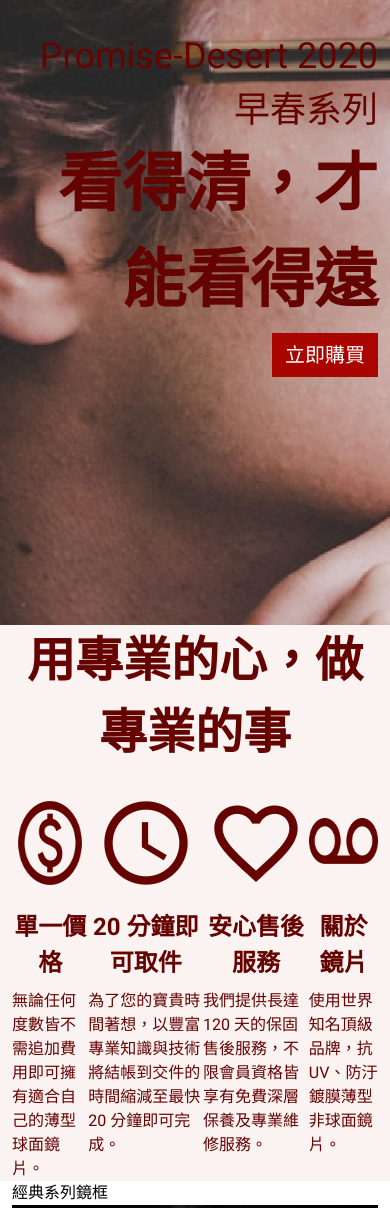
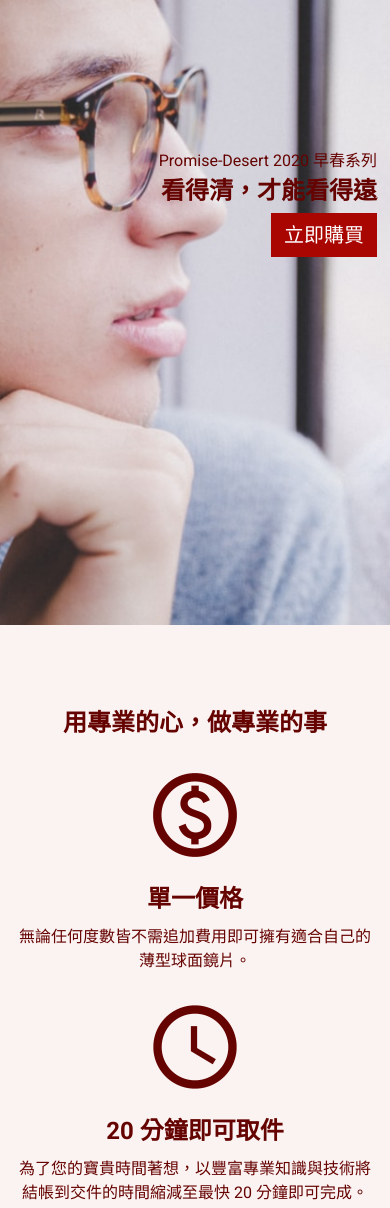
Before and after one commit to Delichaomoon/week3, a plain HTML site: page Index.html in a window 390 px wide. Shown: the part 400-1608 px from the top of the page. Drawn offline with nearby package versions, Linux system fonts and the light colour scheme.

Commit message:
service 之前 RWD 完成

```diff
--- a/Index.html
+++ b/Index.html
@@ -40,7 +40,7 @@
   </header>
 
 <!-- service -->
-  <section class="bg-bright service py-6">
+  <section class="bg-bright py-6 service">
     <div class="container text-secondary text-center">
       <h3 class="fz-2 fw-bold text-center mb-3">用專業的心，做專業的事</h3>
       <ul class="service-list flex jc-sb">
@@ -192,9 +192,9 @@
             <li class="me-4"><a href="#">常見問題</a></li>
           </ul>
           <ul class="flex icon">
-            <li class="ms-32"><a href="#"><img src="./image/footer/ic-social-fb.png" alt="fb"></a></li>
-            <li class="ms-32"><a href="#"><img src="./image/footer/ic_social_ig.png" alt="IG"></a></li>
-            <li class="ms-32"><a href="#"><img src="./image/footer/ic_social_line.png" alt="Line"></a></li>
+            <li class="ms32"><a href="#"><img src="./image/footer/ic-social-fb.png" alt="fb"></a></li>
+            <li class="ms32"><a href="#"><img src="./image/footer/ic_social_ig.png" alt="IG"></a></li>
+            <li class="ms32"><a href="#"><img src="./image/footer/ic_social_line.png" alt="Line"></a></li>
           </ul>
         </div>
 
@@ -208,13 +208,13 @@
             </li>
             <li class="flex aic ">
               <span class="material-symbols-outlined block me-2">mail</span>
-              <a href="" class="fz-3">glasses@business.com</a>
+              <a href="#" class="fz-3">glasses@business.com</a>
             </li>
           </ul>
         </div>
       </div>
 
-      <div class="flex jc-sb aic py-32 copyright">
+      <div class="flex jc-sb aic py32 copyright">
         <p>Copyright © 2020 Glasses.All rights reserved.</p>
         <ul class="flex privacy">
           <li><a class="fz-6" href="#">隱私權政策</a></li>
--- a/scss/mixins/_mixin.scss
+++ b/scss/mixins/_mixin.scss
@@ -4,7 +4,7 @@
   }
 };
 @mixin mobile {
-  @media (max-width: 767px) {
+  @media (max-width: 768px) {
     @content
   }
 }
--- a/scss/pages/_index.scss
+++ b/scss/pages/_index.scss
@@ -3,8 +3,19 @@
   background-image: url(.././image/index/home-header.png);
   background-size: cover;
   height: 100vh;
+  @include pad {
+    background-image: url(.././image/index/home-header-sm.png);
+  }
   &-wrap {
     height: 100%;
+    @include mobile {
+      p {
+        font-size: 16px;
+      }
+      h2 {
+        font-size: 24px;
+      }
+    }
   }
   &-txt {
     a {
@@ -23,13 +34,39 @@
 
 // service
 .service {
+  h3 {
+    font-size: 24px;
+  }
   &-list {
+    @include pad {
+      flex-wrap: wrap;
+    }
     li {
-      width: 23.6;
+      width: 23.6%;
+      @include pad {
+        width: 48.2%;
+      }
+      @include mobile {
+        width: 100%;
+      }
+      &:nth-child(1),
+      &:nth-child(2) {
+        @include pad {
+          margin-bottom: 24px;
+        }
+      }
+      &:nth-child(3) {
+        @include mobile {
+          margin-bottom: 24px;
+        }
+      }
       img {
         width: 100px;
         height: 100px;
       }
+      p {
+        text-align: center;
+      }
     }
   }
 }
--- a/scss/tools/_utilities.scss
+++ b/scss/tools/_utilities.scss
@@ -2,6 +2,14 @@
   max-width: 1320px;
   margin: 0 auto;
   padding: 0 12px;
+  @media (max-width: 992px) {
+      max-width: 1024px;
+      padding: 0 16px;
+  }
+  @media (max-width: 768px) {
+    max-width: 794px;
+    padding: 0 13px;
+  }
 }
 .block {
   display: block;
@@ -54,9 +62,9 @@
 .mb32{
   margin-bottom: 32px;
 }
-.ms-32{
+.ms32{
   margin-left: 32px;
 }
-.py-32{
+.py32{
   padding: 32px 0;
 }
--- a/scss/tools/_variables.scss
+++ b/scss/tools/_variables.scss
@@ -94,11 +94,11 @@ $space-type: (
   .pb-#{$name} {
     padding-bottom: $size;
   }
-  .px-#{name} {
+  .px-#{$name} {
     padding-left: $size;
     padding-right: $size;
   }
-  .py-#{name} {
+  .py-#{$name} {
     padding-top: $size;
     padding-bottom: $size;
   }
```
Also changed, not shown: scss/all.css, 1 other file.
